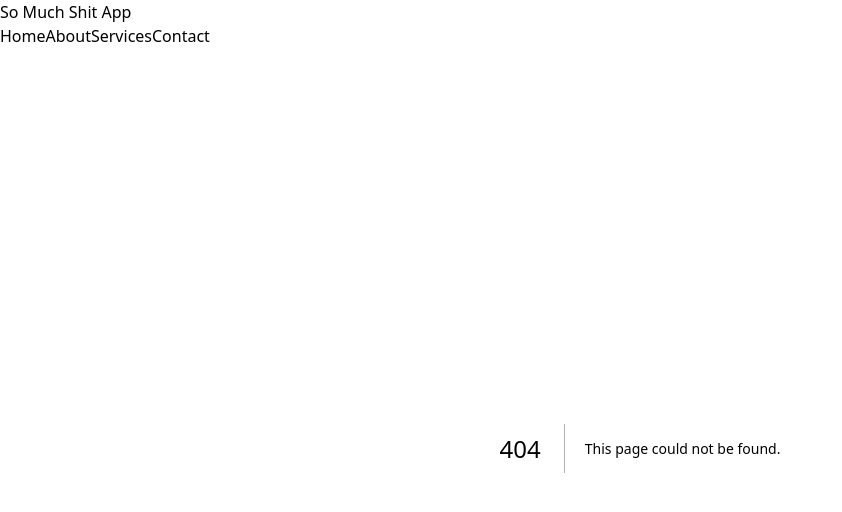
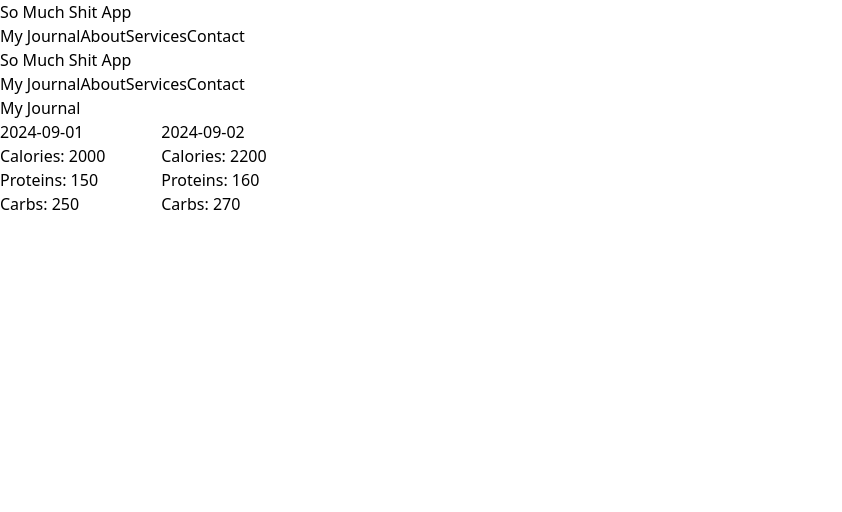
Before and after one commit to abdul8117/hophacks24, a Next.js app: page /my-journal in a window 1280 px wide. Before the commit this address had no page. Shown: the top 512 px of the page, without its empty margins (0-842 px from the left). Built offline with nearby package versions, Linux system fonts and the light colour scheme.

Commit message:
Add preliminary code for journals

```diff
--- a/package.json
+++ b/package.json
@@ -9,6 +9,7 @@
     "lint": "next lint"
   },
   "dependencies": {
+    "@tinymce/tinymce-react": "^5.1.1",
     "chart.js": "^4.4.4",
     "next": "14.2.11",
     "react": "^18",
--- a/src/app/globals.css
+++ b/src/app/globals.css
@@ -9,7 +9,7 @@
   height: 200px;
   filter: blur(60px); /* Same blur */
   border-radius: 50%;
-  animation: float 5s infinite ease-in-out; /* Faster movement */
+  animation: float 4s infinite ease-in-out; /* Faster movement */
 }
 
 .blurry-ball.delay-1 {
--- /dev/null
+++ b/src/app/my-journal/page.js
@@ -0,0 +1,31 @@
+"use client"
+
+import React, { useState } from 'react';
+import Grid from '../../components/Grid';
+import BlogEditor from '../../components/BlogEditor';
+import Layout from '@/components/Layout';
+import Navbar from '@/components/Navbar';
+
+const MyJournal = () => {
+  const [selectedDate, setSelectedDate] = useState(null);
+
+  return (
+    <div>
+      <Layout>
+      <Navbar />
+      <div className="main-content">
+        <h1>My Journal</h1>
+        <Grid onSelectDate={setSelectedDate} />
+        {selectedDate && (
+          <div className="blog-section">
+            <h2>Notes for {selectedDate}</h2>
+            <BlogEditor date={selectedDate} />
+          </div>
+        )}
+      </div>
+      </Layout>
+    </div>
+  );
+};
+
+export default MyJournal;
--- /dev/null
+++ b/src/components/BlogEditor.js
@@ -0,0 +1,43 @@
+"use client"; // Ensure this is a client component
+
+import React, { useState } from 'react';
+import { Editor } from '@tinymce/tinymce-react';
+import styles from '../styles/BlogEditor.module.css'; // Adjust import path as needed
+
+const BlogEditor = ({ date }) => {
+  const [content, setContent] = useState('');
+
+  const handleEditorChange = (content, editor) => {
+    setContent(content);
+  };
+
+  return (
+    <div className={styles.editorContainer}>
+      <Editor
+        apiKey="l3763fgw5vfzg73ea1qkf3a1k3bdbppuhtfh9kvlprgtwzyd"
+        value={content}
+        init={{
+          height: 400,
+          menubar: false,
+          plugins: [
+            'advlist autolink lists link image charmap preview anchor textcolor',
+            'searchreplace visualblocks code fullscreen',
+            'insertdatetime media table paste code help wordcount',
+          ],
+          toolbar:
+            'undo redo | formatselect | bold italic backcolor | \
+            alignleft aligncenter alignright alignjustify | \
+            bullist numlist outdent indent | removeformat | help',
+        }}
+        onEditorChange={handleEditorChange}
+      />
+      <textarea
+        style={{ display: 'none' }}
+        value={content}
+        readOnly
+      />
+    </div>
+  );
+};
+
+export default BlogEditor;
--- /dev/null
+++ b/src/components/Grid.js
@@ -0,0 +1,32 @@
+"use client"; // Ensure this is a client component
+
+import React from 'react';
+import styles from '../styles/Grid.module.css';
+
+const dates = ['2024-09-01', '2024-09-02', /* Add more dates */];
+const nutritionalInfo = {
+  '2024-09-01': { calories: 2000, proteins: 150, carbs: 250 },
+  '2024-09-02': { calories: 2200, proteins: 160, carbs: 270 },
+  // Add more nutritional information
+};
+
+const Grid = ({ onSelectDate }) => {
+  return (
+    <div className={styles.grid}>
+      {dates.map(date => (
+        <div
+          key={date}
+          className={styles.gridCell} // Apply the style
+          onClick={() => onSelectDate(date)}
+        >
+          <p>{date}</p>
+          <p>Calories: {nutritionalInfo[date]?.calories}</p>
+          <p>Proteins: {nutritionalInfo[date]?.proteins}</p>
+          <p>Carbs: {nutritionalInfo[date]?.carbs}</p>
+        </div>
+      ))}
+    </div>
+  );
+};
+
+export default Grid;
--- a/src/components/Navbar.js
+++ b/src/components/Navbar.js
@@ -12,7 +12,7 @@ const Navbar = () => {
 
         {/* Navigation Links */}
         <div className="hidden md:flex flex-1 justify-center space-x-8">
-          <Link href="/" className="text-black hover:text-gray-400 transition duration-300">Home</Link>
+          <Link href="/my-journal" className="text-black hover:text-gray-400 transition duration-300">My Journal</Link>
           <Link href="/about" className="text-black hover:text-gray-400 transition duration-300">About</Link>
           <Link href="/services" className="text-black hover:text-gray-400 transition duration-300">Services</Link>
           <Link href="/contact" className="text-black hover:text-gray-400 transition duration-300">Contact</Link>
--- /dev/null
+++ b/src/styles/BlogEditor.module.css
@@ -0,0 +1,3 @@
+.editor-container {
+    margin-top: 20px;
+  }
--- /dev/null
+++ b/src/styles/Grid.module.css
@@ -0,0 +1,18 @@
+/* styles/Grid.module.css */
+.grid {
+    display: grid;
+    grid-template-columns: repeat(auto-fill, minmax(150px, 1fr));
+    gap: 10px;
+  }
+
+  .grid-cell {
+    border: 1px solid #ccc;
+    padding: 10px;
+    cursor: pointer;
+    border-radius: 5px;
+    transition: background-color 0.3s ease;
+  }
+
+  .grid-cell:hover {
+    background-color: #f0f0f0;
+  }
```
Also changed, not shown: 1 other file (tests, documents, lock files or other folders).
